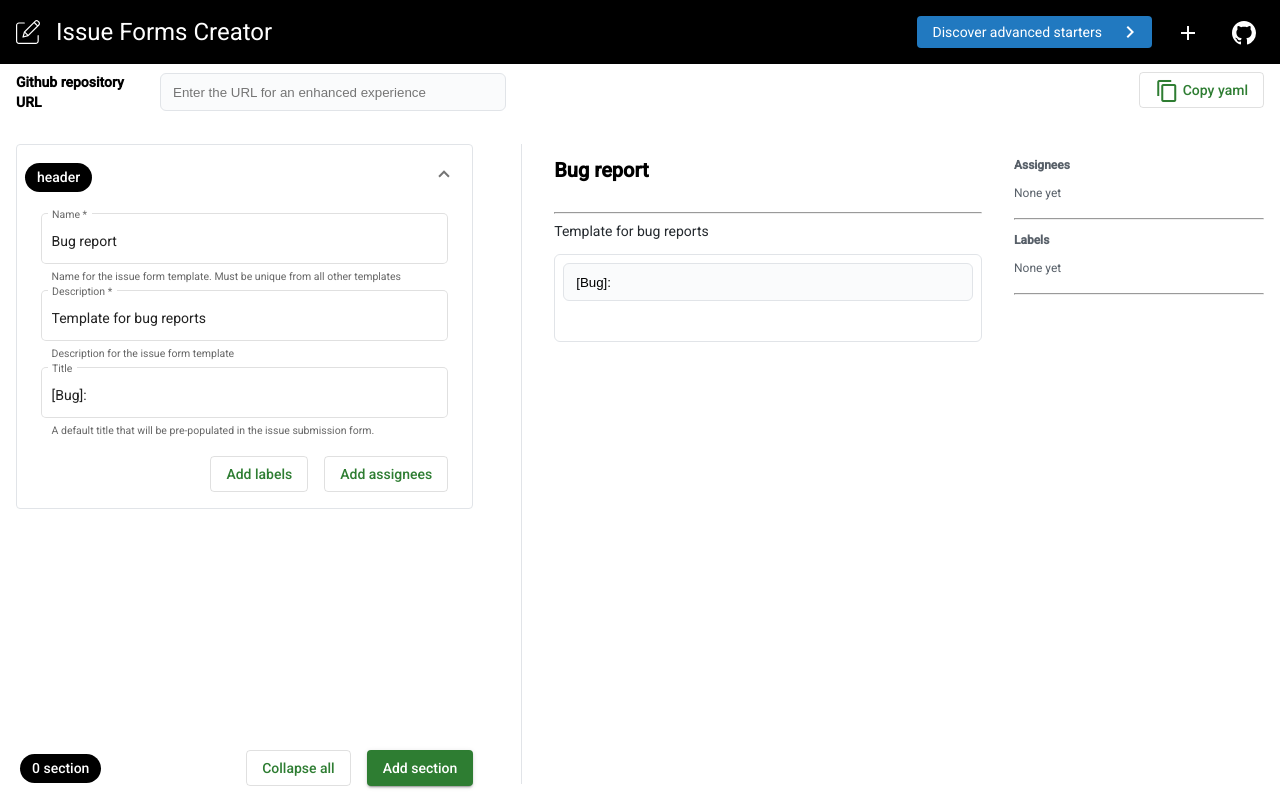
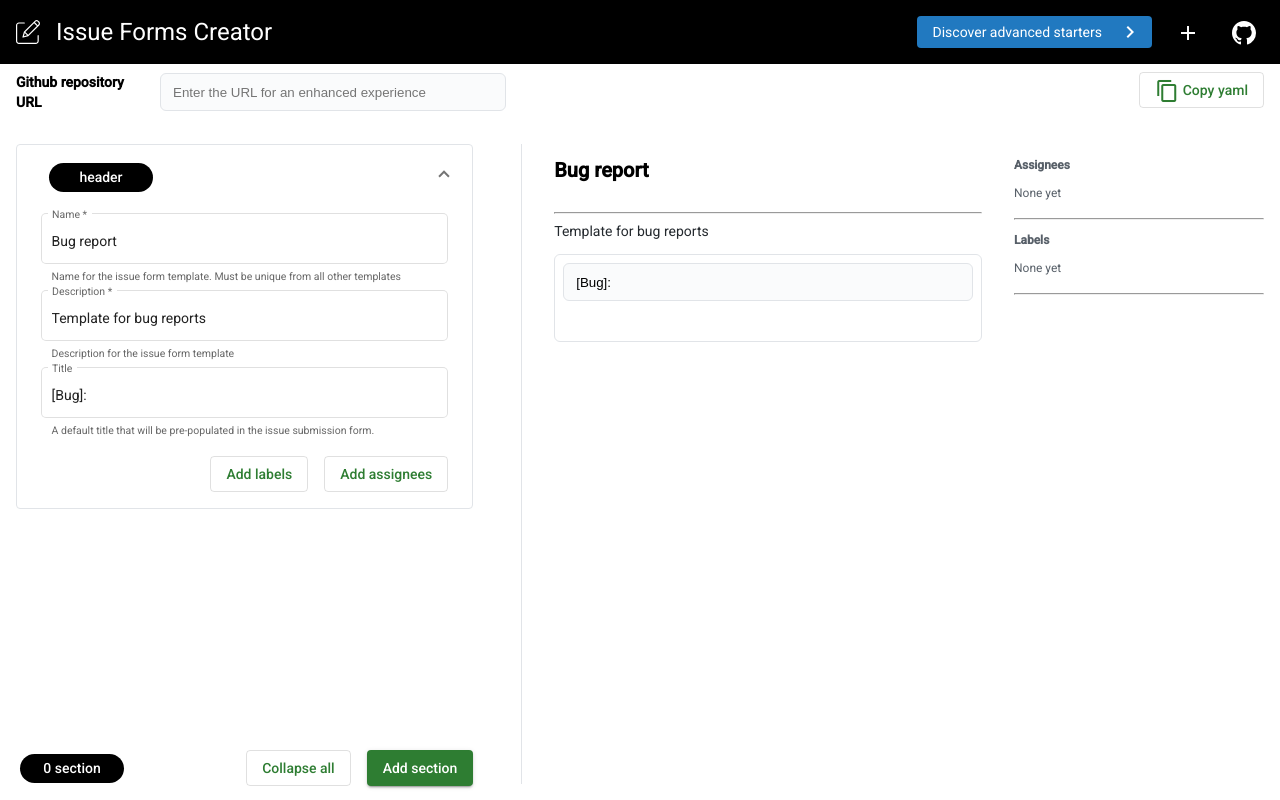
Before and after one commit to kerhub/issue-forms-creator, an Angular app: page /new in a window 1280 px wide. Built offline with nearby package versions, Linux system fonts and the light colour scheme.

Commit message:
refactor: align chips

```diff
--- a/src/app/features/issue-creator/issue-creator.component.html
+++ b/src/app/features/issue-creator/issue-creator.component.html
@@ -4,7 +4,7 @@
       <mat-expansion-panel #headerPanel="matExpansionPanel">
         <mat-expansion-panel-header>
           <mat-panel-title class="panel-type-container">
-            <article class="chip generic-chip">header</article>
+            <article class="chip header-chip">header</article>
           </mat-panel-title>
           <mat-panel-description>
             <ng-container *ngIf="!headerPanel.expanded && isTopInvalid">
--- a/src/app/features/issue-creator/issue-creator.component.scss
+++ b/src/app/features/issue-creator/issue-creator.component.scss
@@ -47,6 +47,11 @@
   flex-basis: 100px;
 }
 
+.header-chip {
+  margin-inline-start: 1.75rem;
+}
+
+.header-chip,
 .generic-chip {
   background-color: #000;
 }
--- a/src/app/features/issue-preview/option-preview/option-preview.component.html
+++ b/src/app/features/issue-preview/option-preview/option-preview.component.html
@@ -5,7 +5,7 @@
       <ng-container *ngFor="let option of optionList">
         <article
           *ngIf="githubLabel.name === option"
-          class="chip"
+          class="chip inline-chip"
           [ngStyle]="{ 'background-color': githubLabel.color }"
         >
           {{ githubLabel.name }}
@@ -15,7 +15,7 @@
   </ng-container>
   <ng-template #customList>
     <ng-container *ngIf="isLabelsList; else assignees">
-      <article class="chip" *ngFor="let option of optionList">{{ option }}</article>
+      <article class="chip inline-chip" *ngFor="let option of optionList">{{ option }}</article>
     </ng-container>
     <ng-template #assignees>
       <article class="assignee-item" *ngFor="let option of optionList">{{ option }}</article>
--- a/src/styles/styles.scss
+++ b/src/styles/styles.scss
@@ -92,12 +92,18 @@ blockquote {
   background-color: $color-primary;
   border-radius: 16px;
   color: white;
-  display: inline-flex;
   font-size: 14px;
   font-weight: 500;
   line-height: 15px;
   margin: 4px;
   padding: 7px 12px;
+  width: 80px;
+  text-align: center;
+}
+
+.inline-chip {
+  display: inline-flex;
+  width: unset;
 }
 
 .drag-handle {
```
